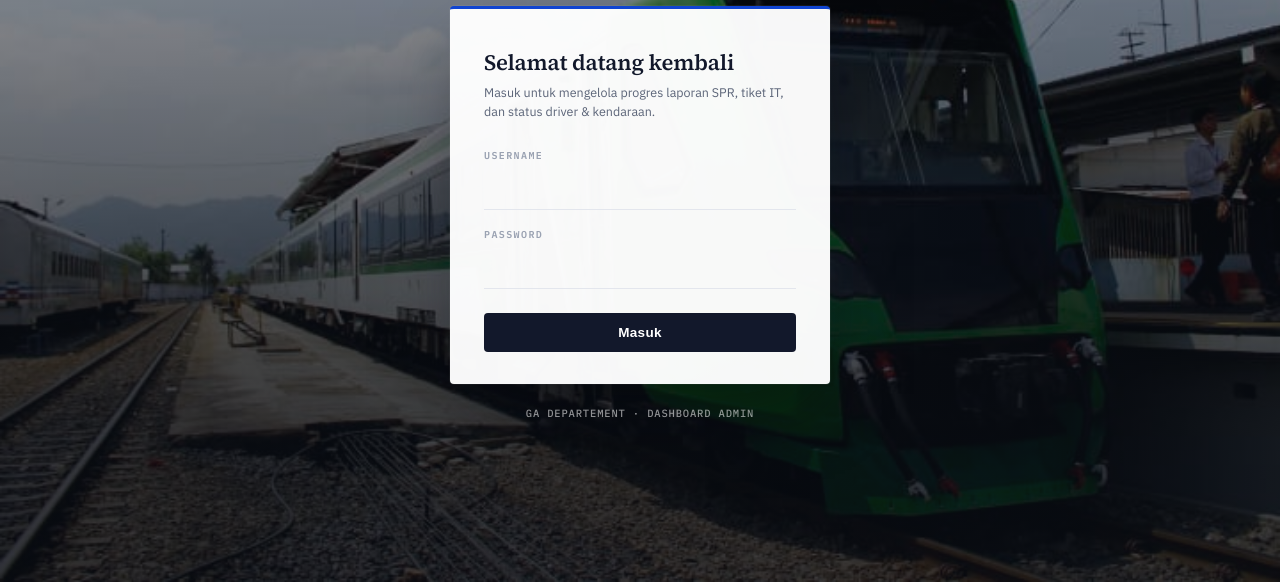
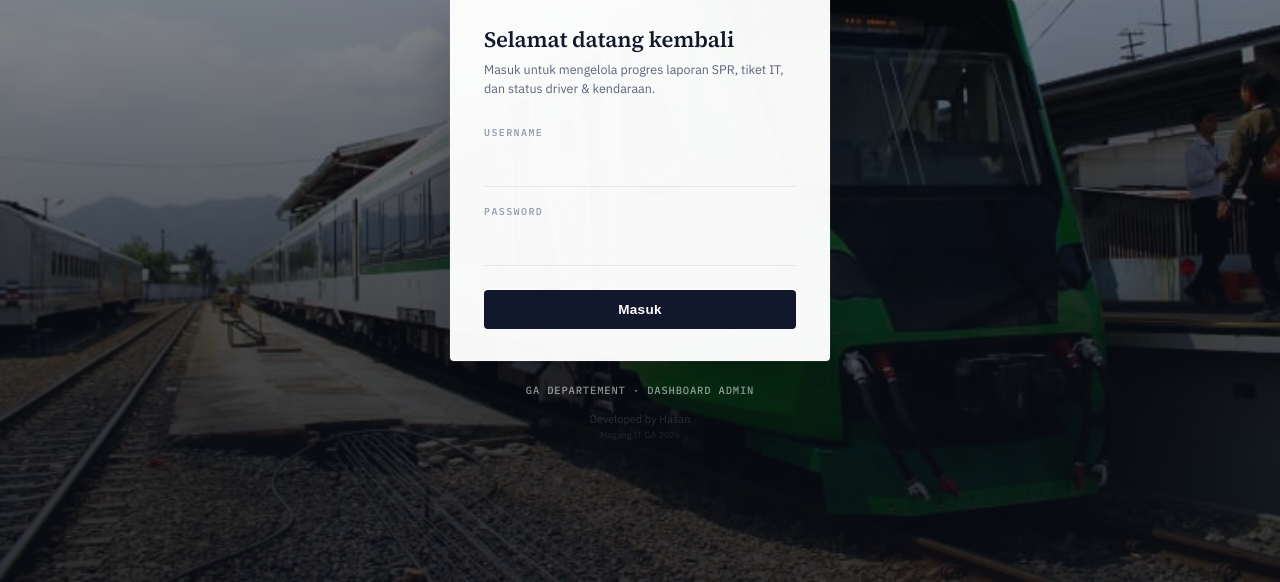
Before and after one commit to IMST-GIT/Portal-IMST, a plain HTML site: page admin/homeadm.html in a window 1280 px wide. Shown: the part 218-800 px from the top of the page. Drawn offline with Linux system fonts and the light colour scheme.

Commit message:
Update homeadm.html

```diff
--- a/admin/homeadm.html
+++ b/admin/homeadm.html
@@ -227,9 +227,34 @@
         color: rgba(255, 255, 255, 0.55);
       }
 
-      /* ============================================================
-         DASHBOARD SHELL
-         ============================================================ */
+      /* Wm */
+      .developer-watermark {
+        margin-top: 14px;
+        text-align: center;
+        font-family: "IBM Plex Sans", sans-serif;
+        font-size: 11px;
+        line-height: 1.6;
+        color: rgba(255, 255, 255, 0.15);
+      }
+
+      .developer-watermark a {
+        color: rgba(255, 255, 255, 0.3);
+        font-weight: 500;
+        text-decoration: none;
+        transition: color 0.2s ease;
+      }
+
+      .developer-watermark a:hover {
+        color: rgba(255, 255, 255, 0.15);
+      }
+
+      .developer-watermark small {
+        display: block;
+        font-size: 9px;
+        color: rgba(255, 255, 255, 0.1);
+      }
+
+      /* DASHBOARD SHELL */
       .app {
         display: none;
       }
@@ -659,6 +684,17 @@
         </div>
 
         <div class="login-foot">GA DEPARTEMENT · DASHBOARD ADMIN</div>
+        <div class="developer-watermark">
+          Developed by
+          <!-- <a
+            href="https://github.com/Isan955"
+            target="_blank"
+            rel="noopener noreferrer"
+          > -->
+            Hasan
+          </a>
+          <small>Magang IT GA 2026</small>
+        </div>
       </div>
     </div>
 
```
